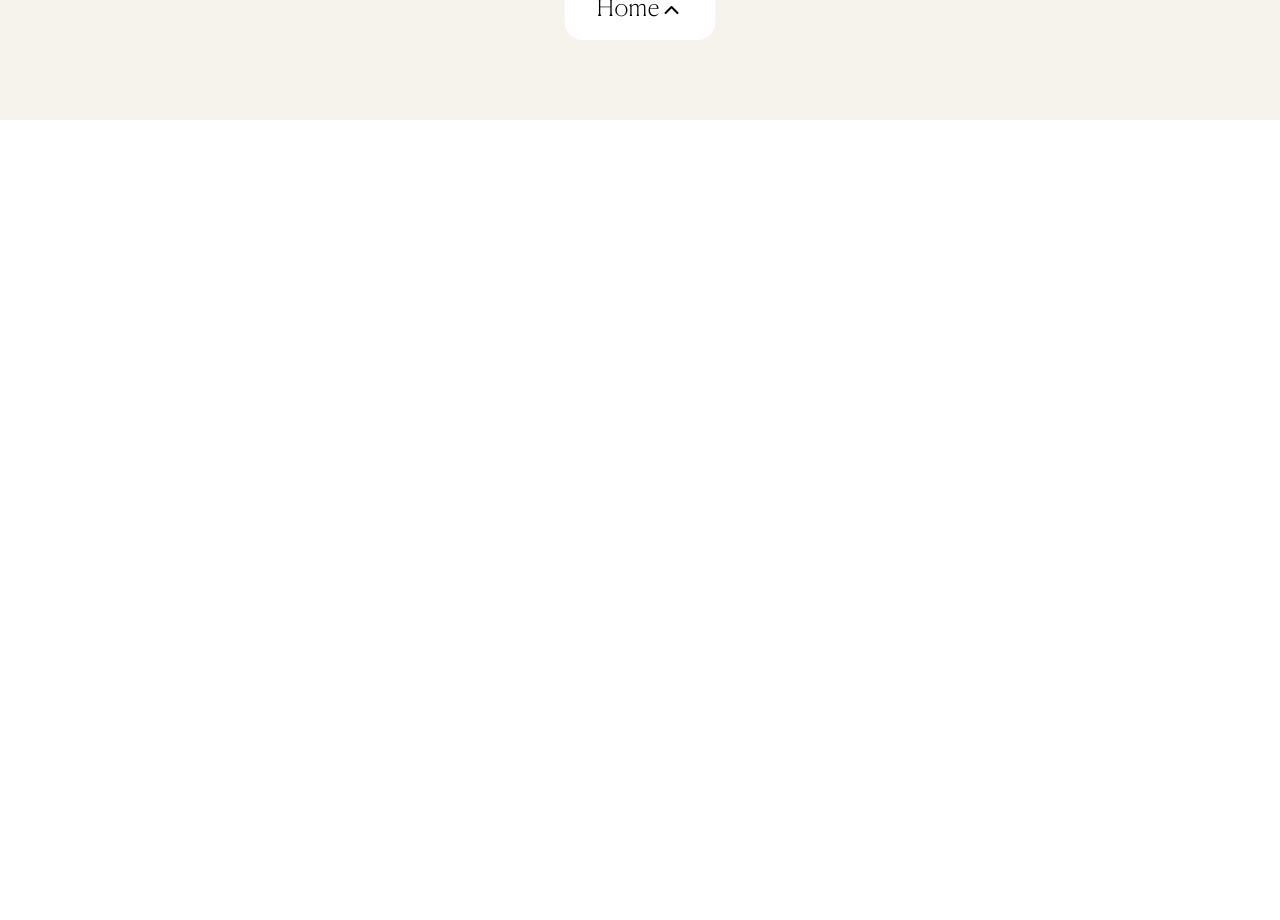
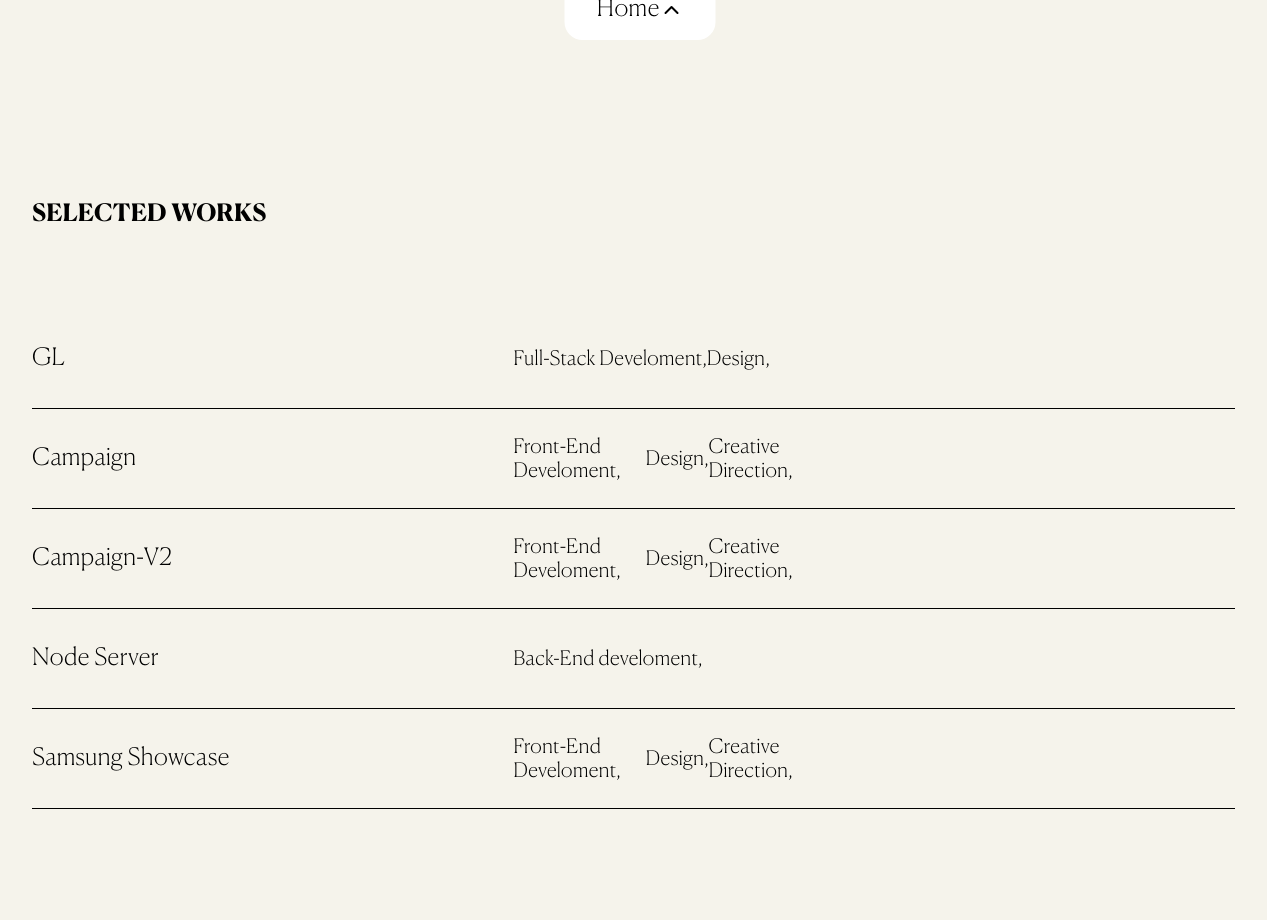
Before and after one commit to tariqyunusa/tariq, a Next.js app: page / in a window 1280 px wide. Shown: the part 680-1600 px from the top of the page. Before the commit the page ends 800 px from the top, so only its background shows below. Built offline with nearby package versions, Linux system fonts and the light colour scheme.

Commit message:
added projects

```diff
--- /dev/null
+++ b/app/Projects.jsx
@@ -0,0 +1,22 @@
+import Project from './components/Project'
+import styles from './styles/Projects.module.css'
+export default function Projects() {
+    const works =  [
+        {name: "GL", stack: ["Full-Stack Develoment", "Design"]},
+        {name: "Campaign", stack: ["Front-End Develoment", "Design", "Creative Direction"]},
+        {name: "Campaign-V2", stack: ["Front-End Develoment", "Design", "Creative Direction"]},
+        {name: "Node Server", stack: ["Back-End develoment"]},
+        {name: "Samsung Showcase", stack: ["Front-End Develoment", "Design", "Creative Direction"]},
+    ]
+    return(
+
+        <section className={styles.projects__section}>
+            <div className={styles.inner__project_wrapper}>
+                <div className={styles.projects__header_work}><h1>Selected Works</h1></div>
+                <Project projects={works} />
+            </div>
+
+        </section>
+
+    )
+}
--- /dev/null
+++ b/app/components/Project.jsx
@@ -0,0 +1,20 @@
+import React from 'react'
+import styles from "../styles/project.module.css"
+
+const Project = ({projects}) => {
+  return (
+    <div>
+      {projects.map((project, idx) => (
+        <div key={idx} className={styles.project}>
+            <h1>{project.name}</h1>
+            <div className={styles.stack}>{project.stack.map((stack, idx) => (
+                <p key={idx} className={styles.stack__item}>{stack},</p>
+            ))}</div>
+            <div className={styles.filler}></div>
+        </div>
+      ))}
+    </div>
+  )
+}
+
+export default Project
--- a/app/globals.css
+++ b/app/globals.css
@@ -4,39 +4,42 @@
   box-sizing: border-box;
 }
 
-@font-face{
+/* @font-face{
   font-family: "Canela";
-  src: url('/public/fonts/CanelaDeck-Black-Trial.otf');
+  src: url('/fonts/CanelaDeck-Black-Trial.otf');
   font-weight: 600;
   font-style: normal;
 }
 @font-face{
   font-family: "Canela";
-  src: url('/public/fonts/CanelaDeck-Bold-Trial.otf');
+  src: url('/fonts/CanelaDeck-Bold-Trial.otf');
   font-weight: 500;
   font-style: normal;
 }
 @font-face{
   font-family: "Canela";
-  src: url('/public/fonts/CanelaDeck-Light-Trial.otf');
+  src: url('/fonts/CanelaDeck-Light-Trial.otf');
   font-weight: 400;
   font-style: normal;
 }
 @font-face{
   font-family: "Canela";
-  src: url('/public/fonts/CanelaDeck-Medium-Trial.otf');
+  src: url('/fonts/CanelaDeck-Medium-Trial.otf');
   font-weight: 300;
   font-style: normal;
 }
 @font-face{
   font-family: "Canela";
-  src: url('/public/fonts/CanelaDeck-Regular-Trial.otf');
+  src: url('/fonts/CanelaDeck-Regular-Trial.otf');
   font-weight: 200;
   font-style: normal;
 }
 @font-face{
   font-family: "Canela";
-  src: url('/public/fonts/CanelaDeck-Thin-Trial.otf');
+  src: url('/fonts/CanelaDeck-Thin-Trial.otf');
   font-weight: 100;
   font-style: normal;
+} */
+body{
+  overflow-x: hidden;
 }
--- a/app/page.js
+++ b/app/page.js
@@ -2,6 +2,7 @@
 import { useEffect, useState } from "react";
 import styles from "./page.module.css";
 import Popup from "./components/Popup";
+import Projects from "./Projects";
 
 export default function Home() {
   const [activePopup, setActivePopup] = useState(null);
@@ -45,6 +46,7 @@ export default function Home() {
           </h1>
         </div>
       </section>
+      <Projects />
     </>
   );
 }
--- a/app/page.module.css
+++ b/app/page.module.css
@@ -5,7 +5,7 @@
   font-style: normal;
 }
 .section{
-  width: 100vw;
+  width: 99vw;
   height: 100vh;
   background-color: #F5F3EB;
   padding-inline: 2rem;
--- a/app/styles/Popup.module.css
+++ b/app/styles/Popup.module.css
@@ -25,3 +25,9 @@
     height: auto;
     border-radius: 5px;
 }
+@media screen and (min-width: 230px) and (max-width: 500px) {
+    .__popup{
+        width: 50px;
+        height: 50px;
+    }
+}
--- /dev/null
+++ b/app/styles/Projects.module.css
@@ -0,0 +1,27 @@
+@font-face{
+    font-family: "Canela";
+    src: url('/fonts/CanelaDeck-Bold-Trial.otf');
+    font-weight: 500;
+    font-style: normal;
+}
+.projects__section{
+    width: 99vw;
+    height: 100vh;
+    padding-inline: 2rem;
+    background-color: #F5F3EB;
+    display: flex;
+    justify-content: center;
+    align-items: center;
+}
+.inner__project_wrapper{
+    width: 100%;
+    height: 80%;
+    display: flex;
+    flex-direction: column;
+    gap: 5rem;
+}
+.projects__header_work h1{
+    font-family: "Canela", sans-serif;
+    font-weight: 500;
+    text-transform: uppercase;
+}
--- /dev/null
+++ b/app/styles/project.module.css
@@ -0,0 +1,38 @@
+@font-face{
+    font-family: "Canela";
+    src: url('/fonts/CanelaDeck-Thin-Trial.otf');
+    font-weight: 100;
+    font-style: normal;
+}
+.project{
+    width: 100%;
+    height: 100px;
+    /* padding:1rem 0; */
+    border-bottom: 1px solid #000;
+    display: flex;
+    justify-content: space-between;
+    align-items: center;
+    cursor: pointer;
+}
+.project h1{
+    font-family: "Canela", sans-serif;
+    font-weight: 100;
+    font-size: 24px;
+    width: 30%;
+}
+.stack{
+    display: flex;
+    justify-content: flex-start;
+    width: 25%;
+    height: 100%;
+    align-items: center;
+}
+.stack__item{
+    font-family: "Canela", sans-serif;
+    font-weight: 100;
+    font-size: 20px;
+}
+.filler{
+    width: 25%;
+    height: 100%;
+}
```
